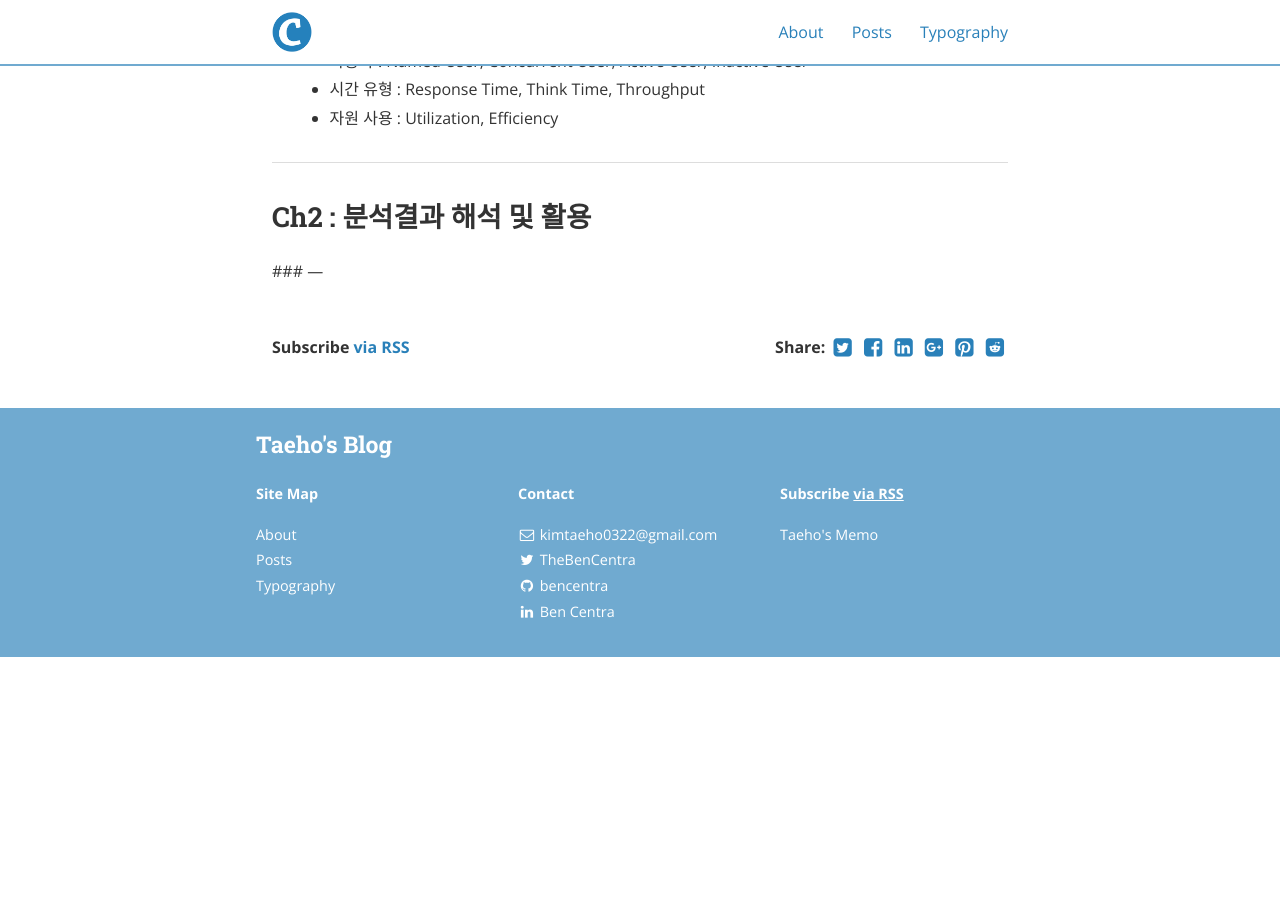
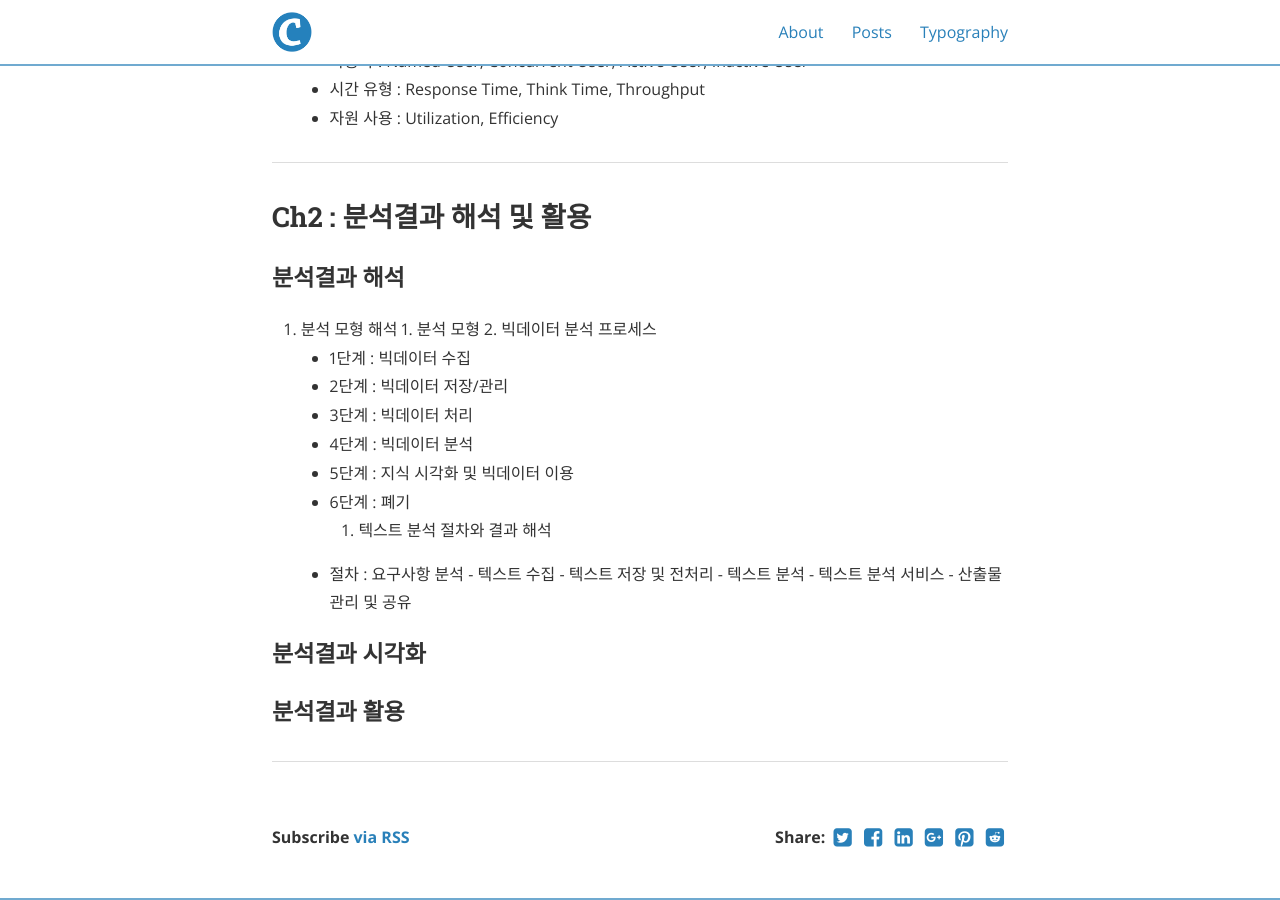
Before and after one commit to Taeho-Kim-0322/Taeho-Kim-0322.github.io, a Jekyll site: the page built from _posts/2020-11-30-빅데이터분석기사_part4.md, in a window 1280 px wide and 900 px high, scrolled down 5186 px. Built offline with Jekyll 4.4.1, drawn with Linux system fonts in a browser that asks for light colours; nearby versions of some CDN libraries; before the commit the page ends 5843 px from its top, so only the background shows below that.

Commit message:
Update 2020-11-30-빅데이터분석기사_part4.md

```diff
--- a/_posts/2020-11-30-빅데이터분석기사_part4.md
+++ b/_posts/2020-11-30-빅데이터분석기사_part4.md
@@ -152,12 +152,31 @@ __한 눈에 보기__
       - 시간 유형 : Response Time, Think Time, Throughput
       - 자원 사용 : Utilization, Efficiency
 
+---
+
+## Ch2 : 분석결과 해석 및 활용
+### 분석결과 해석
+  1. 분석 모형 해석
+    1. 분석 모형
+    2. 빅데이터 분석 프로세스
+      - 1단계 : 빅데이터 수집
+      - 2단계 : 빅데이터 저장/관리
+      - 3단계 : 빅데이터 처리
+      - 4단계 : 빅데이터 분석
+      - 5단계 : 지식 시각화 및 빅데이터 이용
+      - 6단계 : 폐기
+    3. 텍스트 분석 절차와 결과 해석
+      - 절차 : 요구사항 분석 - 텍스트 수집 - 텍스트 저장 및 전처리 - 텍스트 분석 - 텍스트 분석 서비스 - 산출물 관리 및 공유
+
+
+
+### 분석결과 시각화
 
 
 
 
+### 분석결과 활용
+
+
+
 ---
-
-## Ch2 : 분석결과 해석 및 활용
-###
----
```
